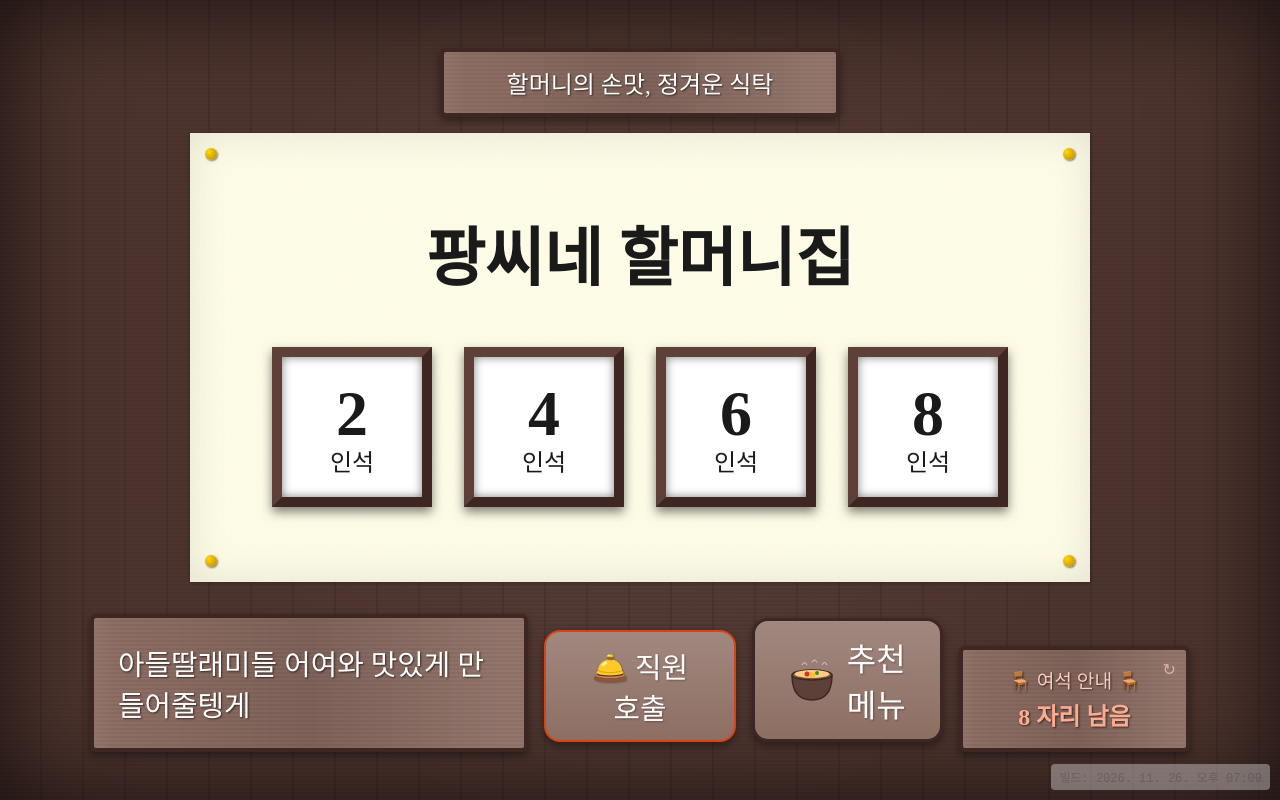
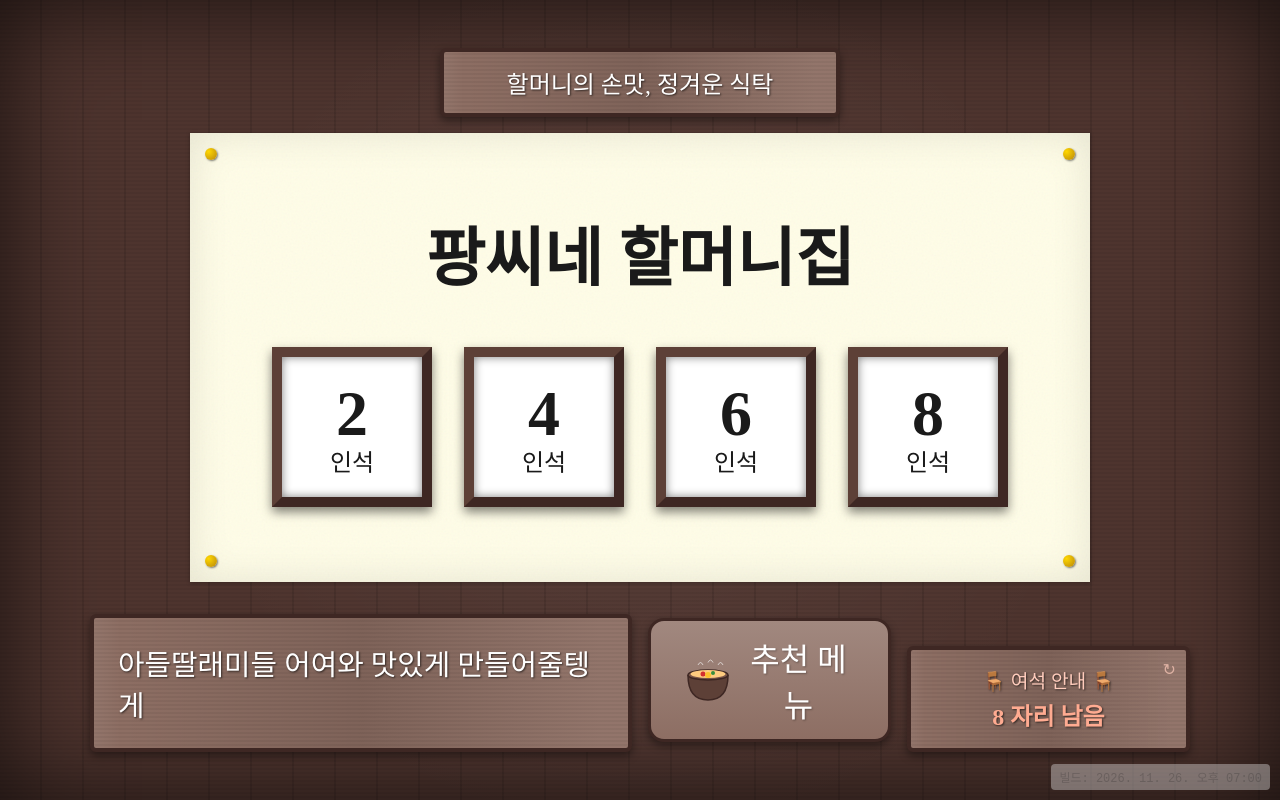
Before and after one commit to jangwonjun/TemiRobot, a Next.js app: page /restaurant in a window 1280 px wide. Built offline with nearby package versions, Linux system fonts and the light colour scheme; a web font is replaced by a local one.

Commit message:
fix: Move staff call to QR page and enable return to base

```diff
--- a/src/app/restaurant/page.tsx
+++ b/src/app/restaurant/page.tsx
@@ -138,11 +138,24 @@ export default function RestaurantPage() {
   const handleCallStaff = () => {
     setCurrentPage('staff-call')
 
-    // 3초 후 복귀중 페이지로
-    setTimeout(() => {
+    // 3초 후 복귀중 페이지로 + 실제 이동 로직
+    setTimeout(async () => {
       setCurrentPage('returning')
 
-      // 3초 후 메인으로
+      // Temi API를 사용하여 홈베이스(충전기)로 이동 명령
+      try {
+        if (temi.isAvailable()) {
+          // 메시지는 페이지에서 보여주므로 여기서는 silent하게 이동하거나 기본 메시지
+          await temi.goHome({
+            message: '원래 자리로 돌아갑니다.',
+            waitForArrival: false // 페이지 흐름은 시간 기반으로 처리
+          })
+        }
+      } catch (e) {
+        console.error('Failed to command return:', e)
+      }
+
+      // 3초 후 메인으로 (화면 전환)
       setTimeout(() => {
         setCurrentPage('main')
       }, 3000)
@@ -157,7 +170,6 @@ export default function RestaurantPage() {
           onMenuRecommend={handleMenuRecommend}
           remainingSeats={remainingSeats}
           onResetSeats={handleResetSeats}
-          onCallStaff={handleCallStaff}
         />
       )}
       {currentPage === 'person-select' && (
@@ -184,6 +196,7 @@ export default function RestaurantPage() {
         <QRPage
           tableNumber={selectedTable || 0}
           onHome={handleBackToMain}
+          onCallStaff={handleCallStaff}
         />
       )}
       {currentPage === 'auto-return' && (
--- a/src/components/restaurant/MainPage.tsx
+++ b/src/components/restaurant/MainPage.tsx
@@ -7,10 +7,9 @@ interface MainPageProps {
   onMenuRecommend: () => void
   remainingSeats: number
   onResetSeats: () => void
-  onCallStaff: () => void
 }
 
-export default function MainPage({ onTableSelect, onMenuRecommend, remainingSeats, onResetSeats, onCallStaff }: MainPageProps) {
+export default function MainPage({ onTableSelect, onMenuRecommend, remainingSeats, onResetSeats }: MainPageProps) {
   const tables = [2, 4, 6, 8]
 
   return (
@@ -128,30 +127,6 @@ export default function MainPage({ onTableSelect, onMenuRecommend, remainingSeat
           아들딸래미들 어여와 맛있게 만들어줄텡게
         </div>
 
-        {/* 직원 호출 버튼 */}
-        <div style={{
-          flex: 1,
-          display: 'flex',
-          justifyContent: 'center',
-          marginBottom: '10px'
-        }}>
-          <button
-            onClick={onCallStaff}
-            className="recommend-btn"
-            style={{
-              display: 'flex',
-              alignItems: 'center',
-              gap: '0.5rem',
-              fontSize: '1.8rem',
-              backgroundColor: '#ff7043',
-              color: 'white',
-              border: '2px solid #d84315'
-            }}
-          >
-            🛎️ 직원 호출
-          </button>
-        </div>
-
         {/* 중앙 추천 메뉴 (항아리/버튼) */}
         <div style={{
           flex: 1,
--- a/src/components/restaurant/QRPage.tsx
+++ b/src/components/restaurant/QRPage.tsx
@@ -8,9 +8,10 @@ import { temi } from '@/lib/temi-api-unified'
 interface QRPageProps {
     tableNumber: number
     onHome: () => void
+    onCallStaff: () => void
 }
 
-export default function QRPage({ tableNumber, onHome }: QRPageProps) {
+export default function QRPage({ tableNumber, onHome, onCallStaff }: QRPageProps) {
     const [qrData, setQrData] = useState<string>('')
 
     useEffect(() => {
@@ -28,7 +29,7 @@ export default function QRPage({ tableNumber, onHome }: QRPageProps) {
     }, [tableNumber])
 
     const handleStaffCall = () => {
-        alert('직원을 호출했습니다. 잠시만 기다려주세요.')
+        onCallStaff()
     }
 
     // --- Payment / Sync Logic ---
```
